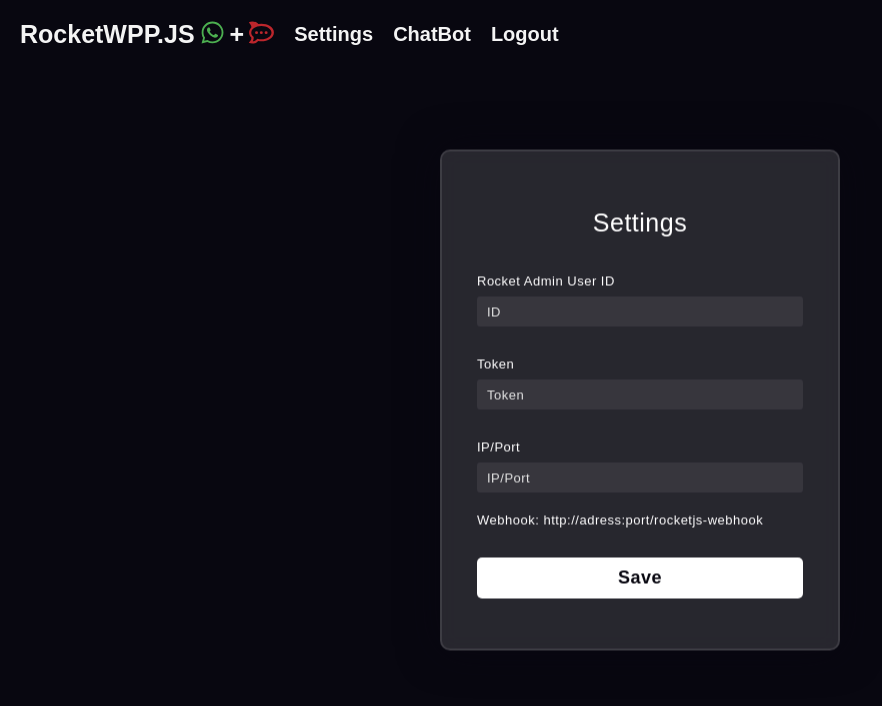
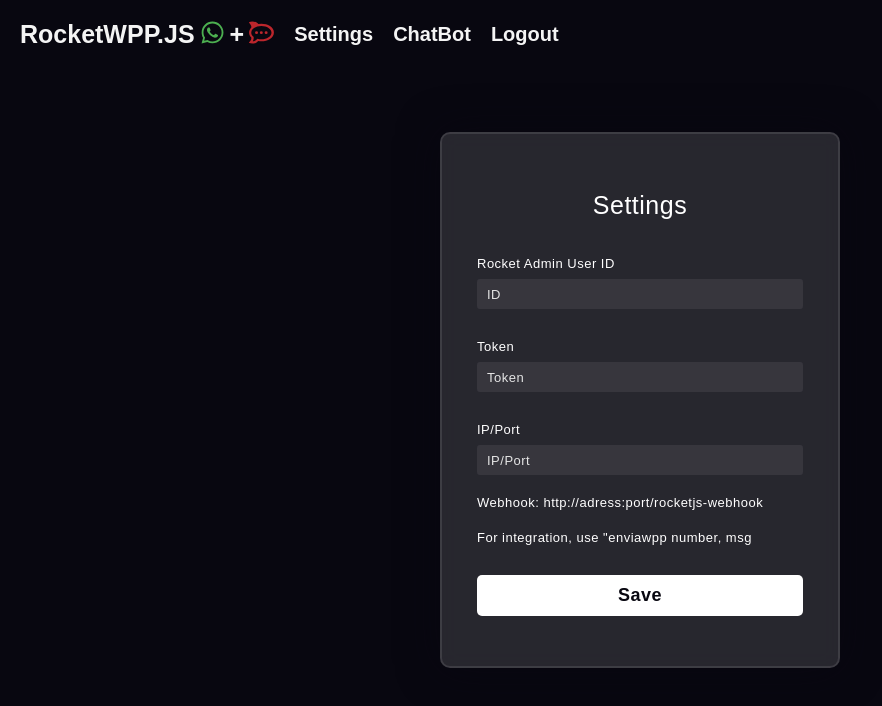
Before and after one commit to ewerton-ssh/RocketWPP.JS, a React (Vite) app in the folder client/: page /settings in a window 1280 px wide. Shown: the top 706 px of the page, without its empty margins (0-882 px from the left). Built offline with nearby package versions, Linux system fonts and the light colour scheme; no server answers; sample sign-in values are in the browser's storage.

Commit message:
Update index.jsx

```diff
--- a/client/src/pages/Settings/index.jsx
+++ b/client/src/pages/Settings/index.jsx
@@ -51,6 +51,7 @@
                         <label>IP/Port</label>
                         <input type="text"  placeholder='IP/Port' value={ip} onChange={(e) => setIp(e.target.value)}/>
                         <p>Webhook: http://adress:port/rocketjs-webhook</p>
+                        <p>For integration, use "enviawpp number, msg</p>
                         <button className='loginButton' type="submit" onClick={handleSettings}>Save</button>
                     </form>
                 </div>
```
